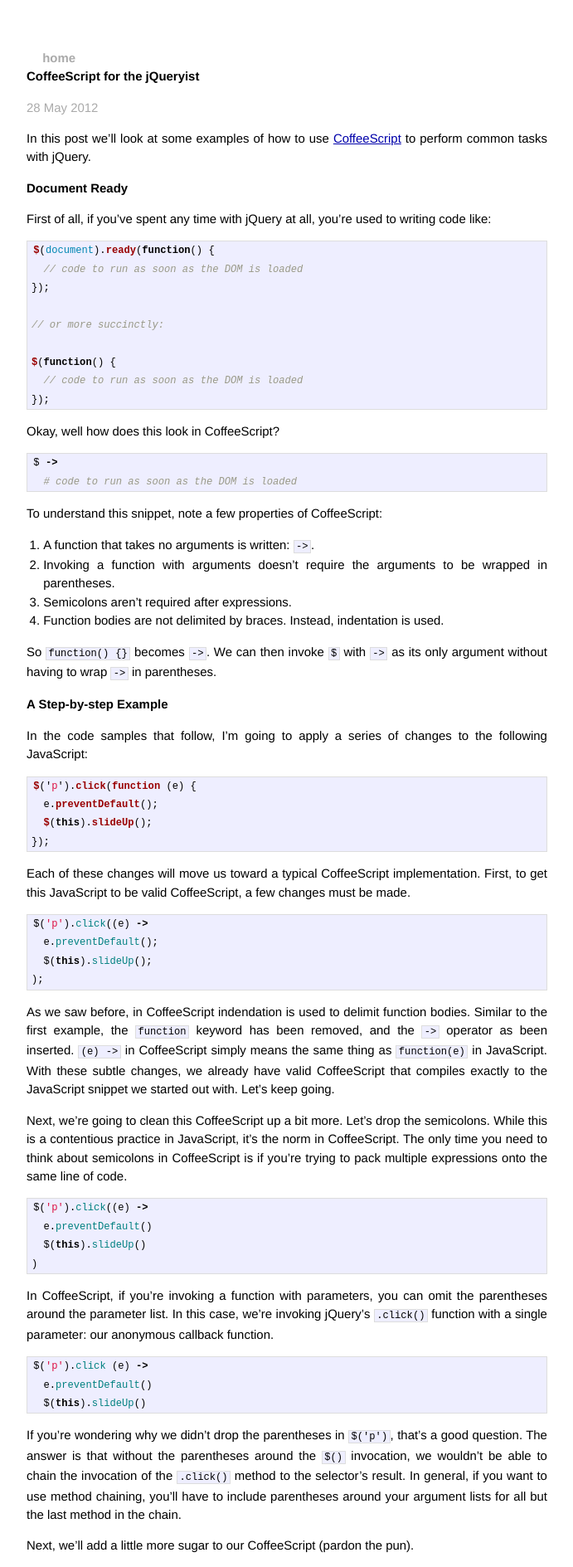
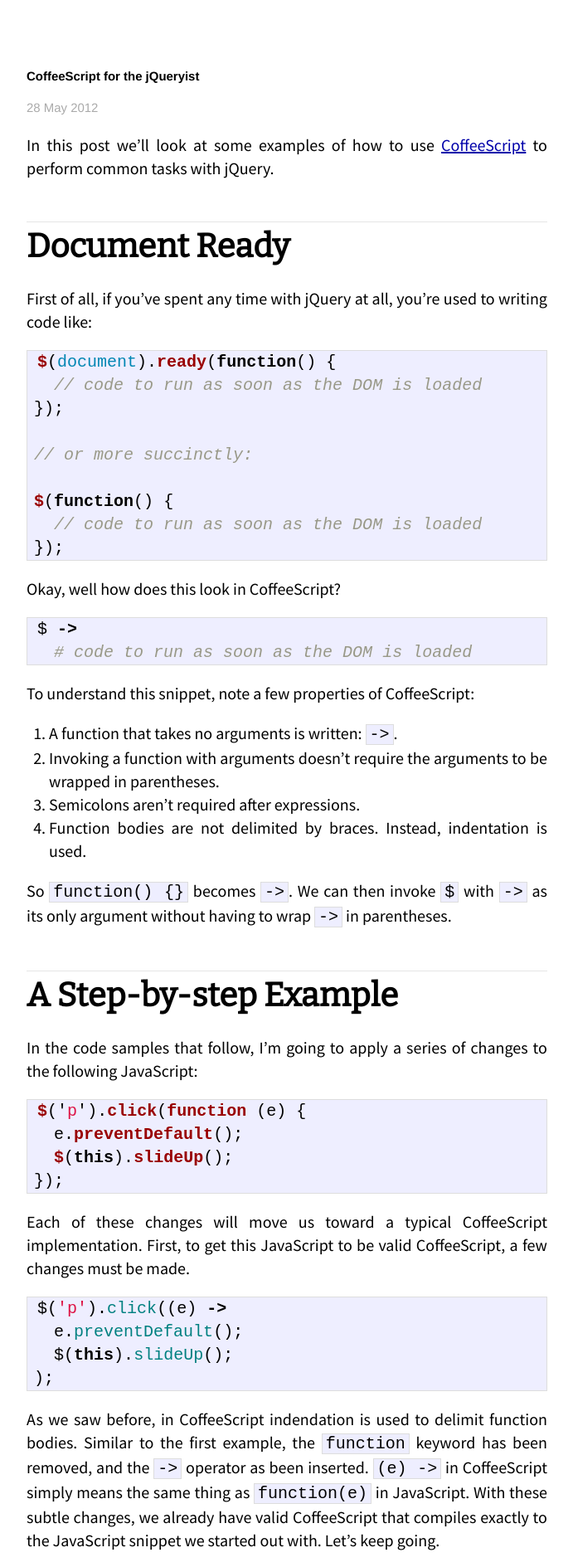
Before and after one commit to keeganlow/keeganlow.github.io, a Jekyll site: the page built from _posts/2012-05-28-coffeescript-for-the-jqueryist.markdown, in a window 1280 px wide. Shown: the top 1889 px of the page at 83% size, without its empty margins (294-985 px from the left). Built offline with Jekyll 4.4.1, drawn with Linux system fonts in a browser that asks for light colours.

Commit message:
Begin incorporating new style

```diff
--- a/_layouts/default.html
+++ b/_layouts/default.html
@@ -11,14 +11,14 @@
 
         <!-- Custom CSS -->
         <link rel="stylesheet" href="/css/main.css">
-
+        <link href='http://fonts.googleapis.com/css?family=Source+Sans+Pro|Bitter' rel='stylesheet' type='text/css'>
     </head>
     <body>
 
         <div class="site">
           <div class="header">
             <h1 class="title"><a href="/">{{ site.name }}</a></h1>
-            <a class="extra" href="/">home</a>
+            <!--<a class="extra" href="/">home</a>-->
           </div>
 
           {{ content }}
--- a/_layouts/post.html
+++ b/_layouts/post.html
@@ -4,6 +4,6 @@
 <h2>{{ page.title }}</h2>
 <p class="meta">{{ page.date | date_to_string }}</p>
 
-<div class="post">
-{{ content }}
-</div>
+<article>
+  {{ content }}
+</article>
--- a/css/main.css
+++ b/css/main.css
@@ -128,33 +128,50 @@
 /*****************************************************************************/
 
 /* standard */
-.post pre {
+article {
+  font-family: 'Source Sans Pro', sans-serif;
+  font-size: 20px;
+  line-height: 1.4em;
+}
+
+article h2 {
+  font-family: 'Bitter', serif;
+  /*padding-bottom: 10px;*/
+  font-size: 40px;
+  margin-top: 50px;
+  padding: 15px 0;
+
+  border-top: 1px solid #e5e5e5;
+  /*border-bottom: 1px solid #f4f4f4;*/
+}
+
+article pre {
   border: 1px solid #ddd;
   background-color: #eef;
   padding: 0 .4em;
 }
 
-.post ul, .post ol {
+article ul, article ol {
   margin-left: 1.35em;
 }
 
-.post code {
+article code {
   border: 1px solid #ddd;
   background-color: #eef;
   padding: 0 .2em;
 }
 
-.post pre code {
+article pre code {
   border: none;
 }
 
 /* terminal */
-.post pre.terminal {
+article pre.terminal {
   border: 1px solid #000;
   background-color: #333;
   color: #FFF;
 }
 
-.post pre.terminal code {
+article pre.terminal code {
   background-color: #333;
 }
```
Also changed, not shown: index.html (line endings or trailing spaces).
